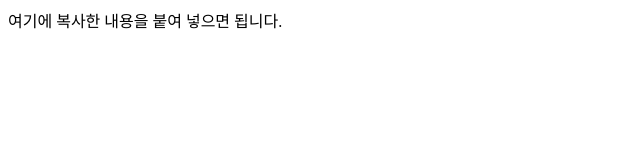
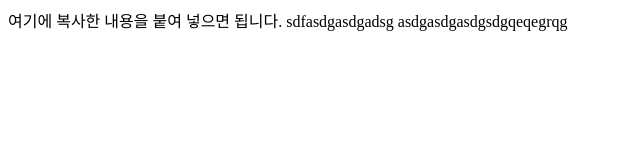
Before and after one commit to asdfadfqeqrqr/microscopeAI, a plain HTML site: page index.html in a window 1280 px wide. Shown: the whole page, without its empty margins (0-640 px from the left). Drawn offline with Linux system fonts and the light colour scheme.

Commit message:
Update index.html

```diff
--- a/index.html
+++ b/index.html
@@ -10,8 +10,8 @@
 
 
 	여기에 복사한 내용을 붙여 넣으면 됩니다.
-
-
+	sdfasdgasdgadsg
+	asdgasdgasdgsdgqeqegrqg
 
 
 </body>
```
